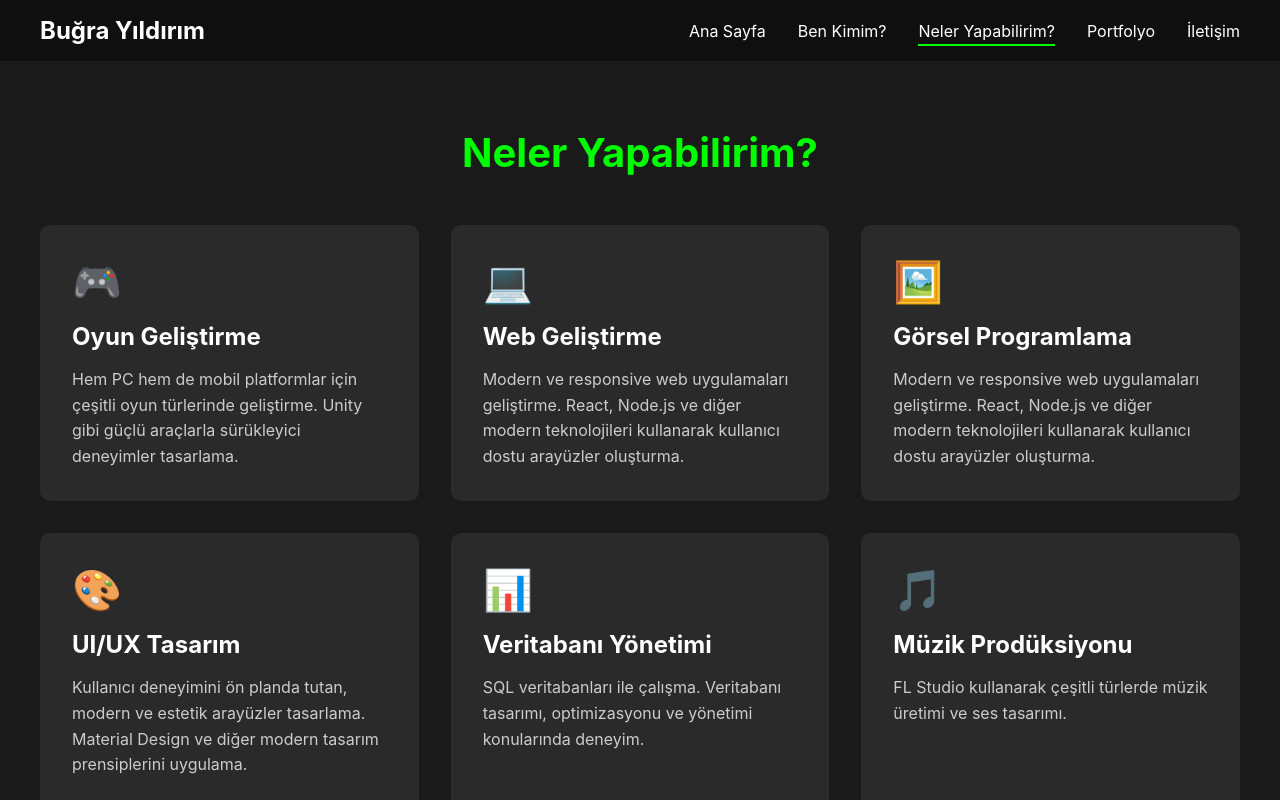
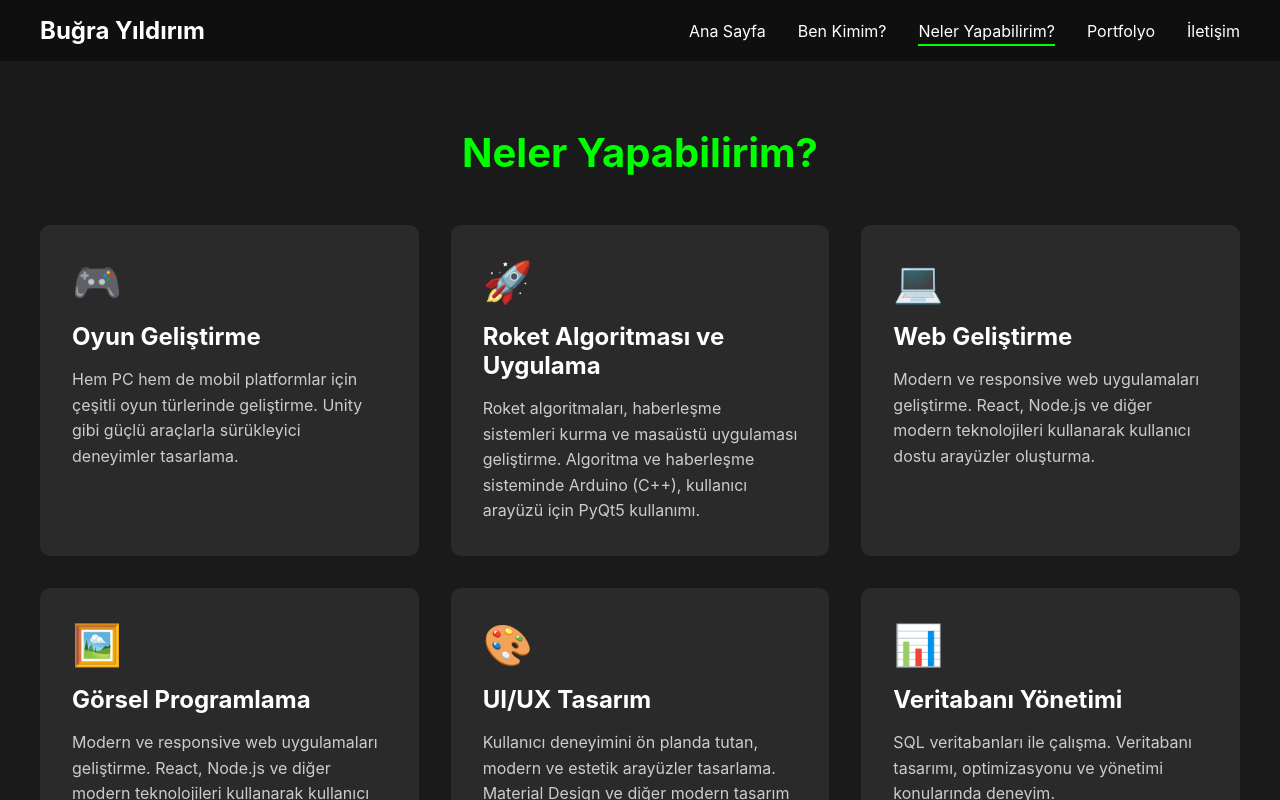
Before and after one commit to sbugrayy/My-Portfolio, a React (Create React App) app: page /skills in a window 1280 px wide. Built offline with nearby package versions, Linux system fonts and the light colour scheme.

Commit message:
beceriler kısmına yeni sekme eklendi

```diff
--- a/src/pages/Skills.js
+++ b/src/pages/Skills.js
@@ -63,6 +63,11 @@ const Skills = () => {
       description: "Hem PC hem de mobil platformlar için çeşitli oyun türlerinde geliştirme. Unity gibi güçlü araçlarla sürükleyici deneyimler tasarlama."
     },
     {
+      icon: "🚀",
+      title: "Roket Algoritması ve Uygulama",
+      description: "Roket algoritmaları, haberleşme sistemleri kurma ve masaüstü uygulaması geliştirme. Algoritma ve haberleşme sisteminde Arduino (C++), kullanıcı arayüzü için PyQt5 kullanımı."
+    },
+    {
       icon: "💻",
       title: "Web Geliştirme",
       description: "Modern ve responsive web uygulamaları geliştirme. React, Node.js ve diğer modern teknolojileri kullanarak kullanıcı dostu arayüzler oluşturma."
```
